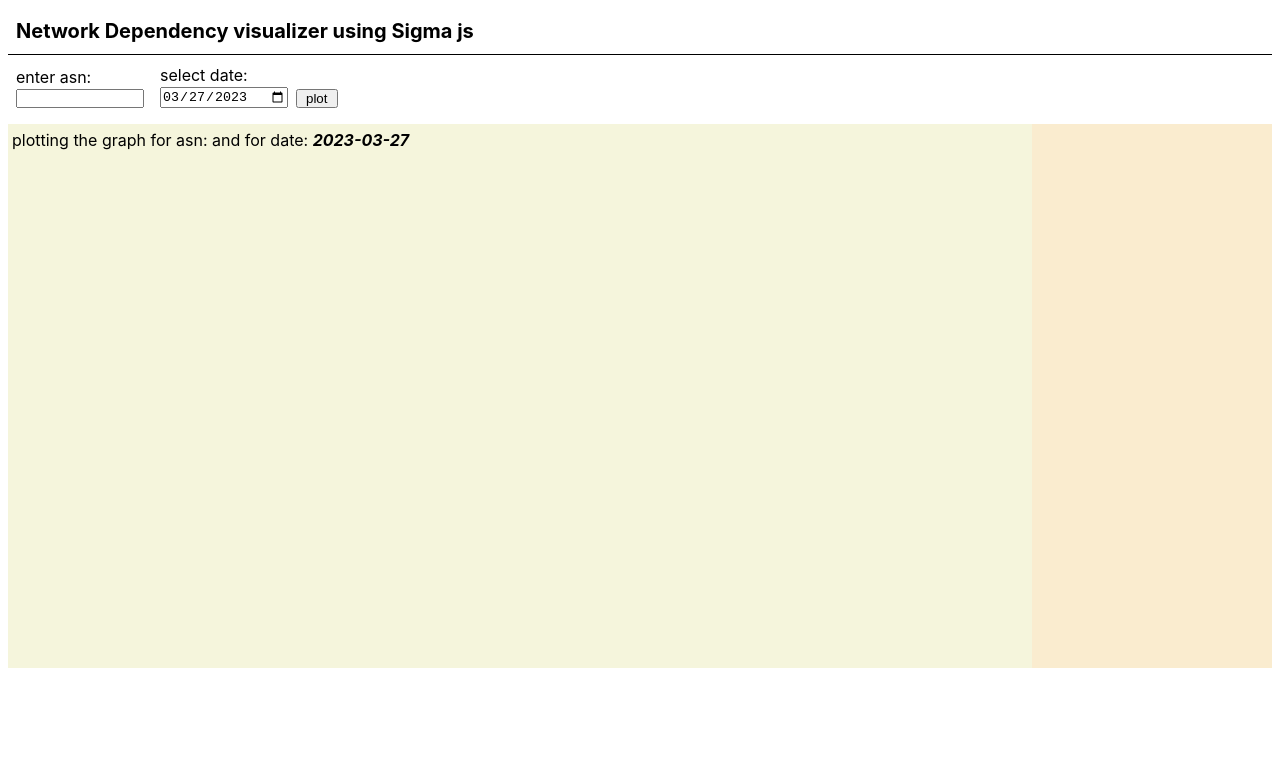
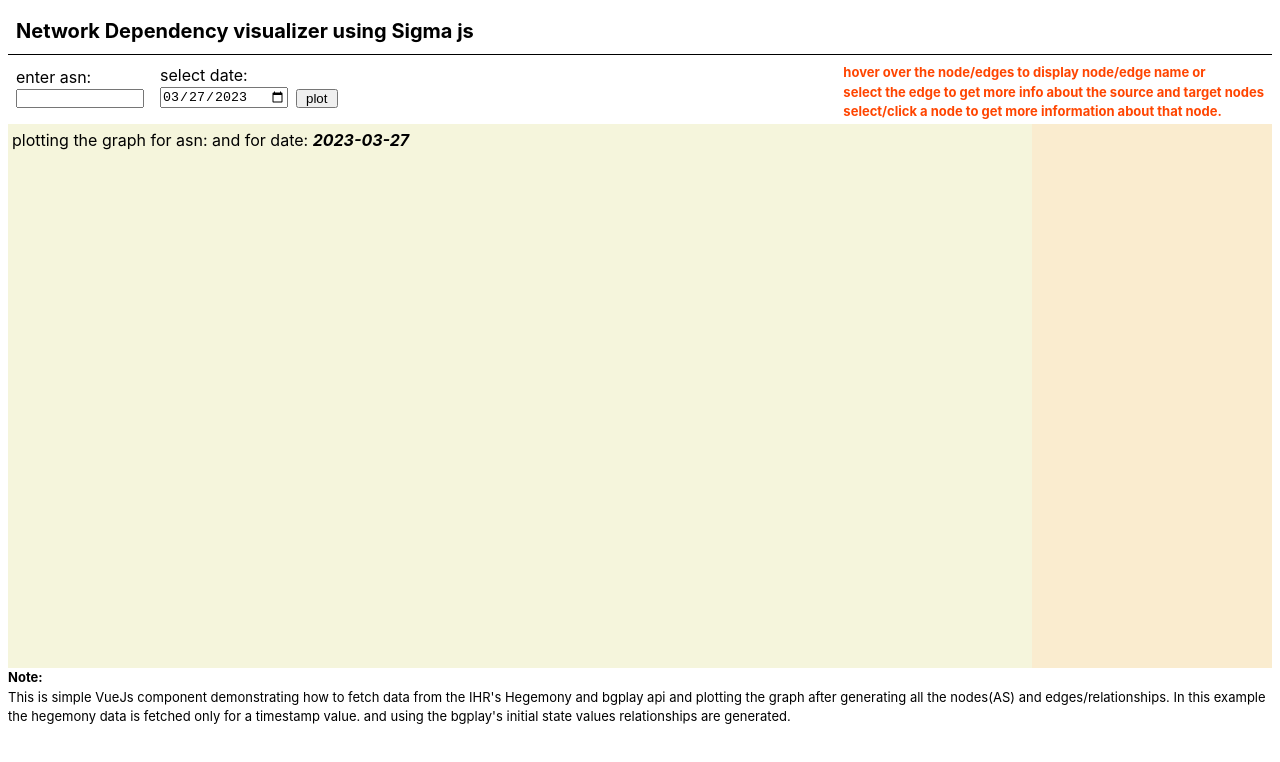
Before and after one commit to anugcodes/network-visualizer, a Vue app: page / in a window 1280 px wide. Shown: the top 762 px of the page. Built offline with nearby package versions, Linux system fonts and the light colour scheme.

Commit message:
added general info

```diff
--- a/src/App.vue
+++ b/src/App.vue
@@ -14,6 +14,11 @@
         </div>
         <button v-if="!loading" type="submit">plot</button>
         <p v-if="loading">loading...</p>
+        <div class="info">
+          <p>hover over the node/edges to display node/edge name or </p>
+          <p>select the edge to get more info about the source and target nodes</p>
+          <p>select/click a node to get more information about that node.</p>
+        </div>
       </form>
 
       <!-- graph component -->
@@ -23,15 +28,16 @@
           and for date:
           <span>{{ date }}</span>
         </p>
-        <div class="node-edge-info" ref="nodeEdgeInfoContainer">
-          <div class="error-msg-box" v-for="err in errors">{{ err }}</div>
-        </div>
+        <div class="node-edge-info" ref="nodeEdgeInfoContainer"></div>
         <!-- this div will be used to plot graph -->
-        <div id="graph-holder" ref="graphHolder">
-
-        </div>
+        <div id="graph-holder" ref="graphHolder"></div>
       </div>
-
+      <div class="note">
+        <h4>Note: </h4>This is simple VueJs component demonstrating how to fetch data from the IHR's Hegemony and bgplay
+        api and plotting the graph after generating all the nodes(AS) and edges/relationships. In this example the
+        hegemony data is fetched only for a timestamp value. and using the bgplay's initial state values relationships are
+        generated.
+      </div>
     </div>
   </div>
 </template>
@@ -60,7 +66,6 @@ export default {
       hegemonyValues: {},
       bgpstateValues: [],
       loading: false,
-      errors: [],
     }
   },
   methods: {
@@ -89,7 +94,6 @@ export default {
         console.log(this.hegemonyValues);
       } catch (err) {
         console.log(err.message, err.code);
-        this.errors.push(err.message);
       }
     },
     async loadBgpData() {
@@ -106,7 +110,6 @@ export default {
         this.bgpstateValues = bgp_res.data.data.initial_state;
       } catch (err) {
         console.log(err.message, err.code);
-        this.errors.push(err.message);
       }
     },
 
@@ -258,10 +261,10 @@ export default {
           //     weight: 2,
           //   }
           // })
-          graph.addEdgeWithKey('e' + source + '-' + asn, 'n-'+source,'n-'+asn, {
+          graph.addEdgeWithKey('e' + source + '-' + asn, 'n-' + source, 'n-' + asn, {
             color: '',
             type: 'arrow',
-            size: 5,
+            size: 4,
           })
         })
       })
@@ -333,17 +336,17 @@ export default {
 
 
       // All the events from Sigma js
-      const nodeEvents = [
-        "enterNode",
-        "leaveNode",
-        "downNode",
-        "clickNode",
-        "rightClickNode",
-        "doubleClickNode",
-        "wheelNode",
-      ];
-      const edgeEvents = ["downEdge", "clickEdge", "rightClickEdge", "doubleClickEdge", "wheelEdge"];
-      const stageEvents = ["downStage", "clickStage", "doubleClickStage", "wheelStage"];
+      // const nodeEvents = [
+      //   "enterNode",
+      //   "leaveNode",
+      //   "downNode",
+      //   "clickNode",
+      //   "rightClickNode",
+      //   "doubleClickNode",
+      //   "wheelNode",
+      // ];
+      // const edgeEvents = ["downEdge", "clickEdge", "rightClickEdge", "doubleClickEdge", "wheelEdge"];
+      // const stageEvents = ["downStage", "clickStage", "doubleClickStage", "wheelStage"];
 
       this.loading = false;
     },
@@ -375,6 +378,7 @@ form {
   display: flex;
   align-items: flex-end;
   padding: .5rem 0;
+  position: relative;
 }
 
 .form-control {
@@ -418,13 +422,21 @@ form button {
   width: 15rem;
 }
 
-#error-msg-box {
+.note {
+  font-size: small;
+}
+
+.info {
+  align-self: flex-end;
   position: absolute;
   right: 0;
-  bottom: 0;
-  height: 2rem;
-  min-width: 15rem;
-  color: red;
-  opacity: 1;
+  top: 0;
+  margin: .5rem;
+}
+
+.info p {
+  font-size: small;
+  font-weight: bold;
+  color: orangered;
 }
 </style>
```
